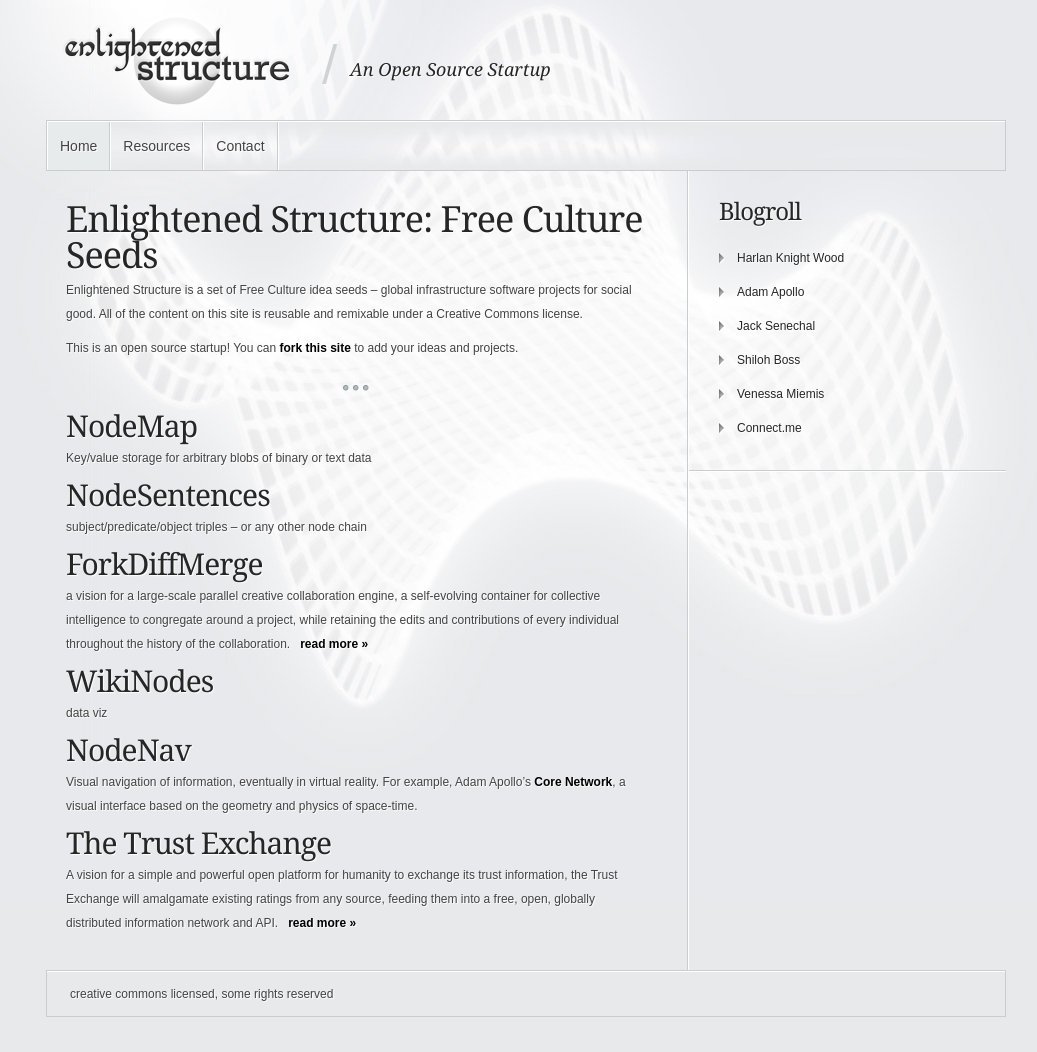
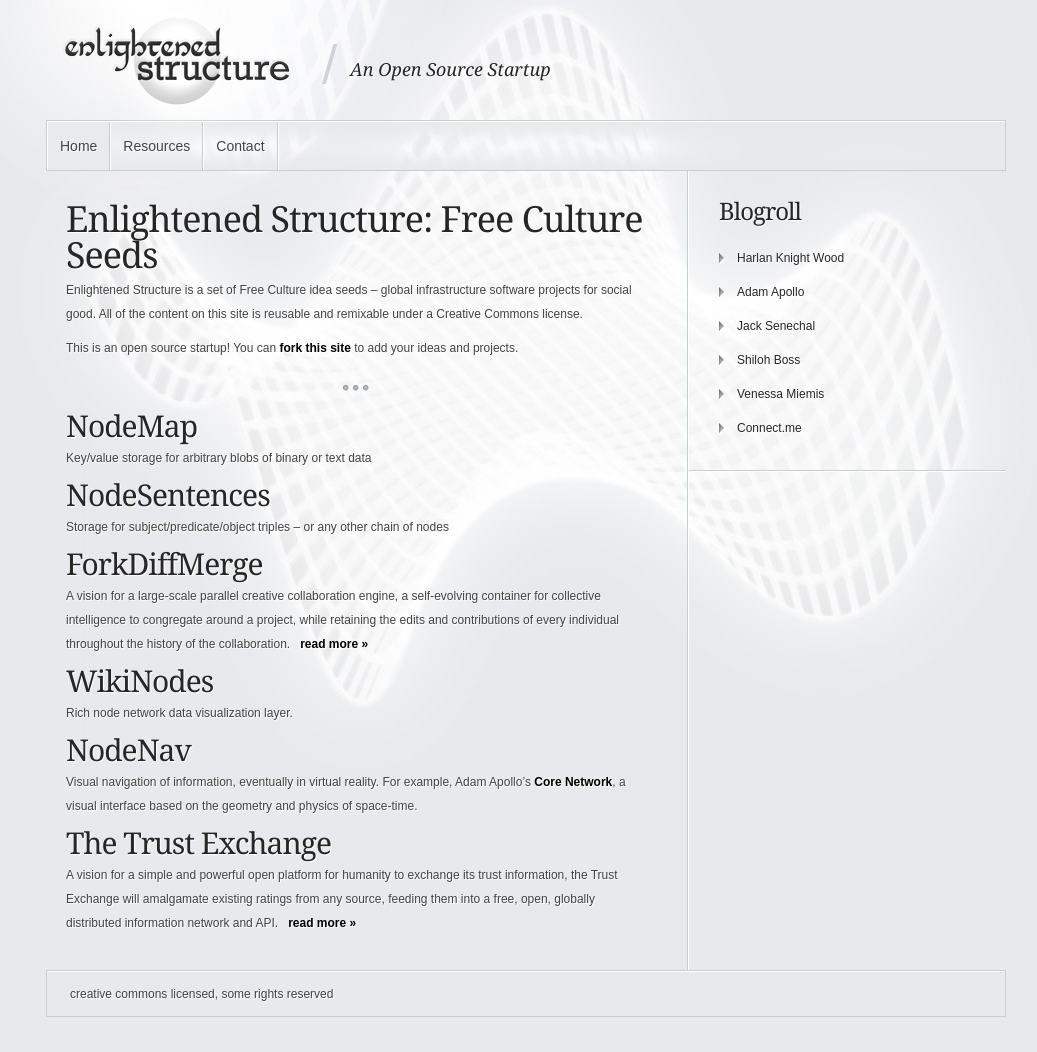
Before and after one commit to adamapollo/Enlightened_Structure, a Jekyll site: the page built from Home/index.md, in a window 1280 px wide. Shown: the whole page, without its empty margins (114-1151 px from the left). Built offline with Jekyll 4.4.1, drawn with Linux system fonts in a browser that asks for light colours.

Commit message:
Verbiage tweaks

```diff
--- a/Home/index.md
+++ b/Home/index.md
@@ -19,15 +19,15 @@ Key/value storage for arbitrary blobs of binary or text data
 
 NodeSentences
 -------------
-subject/predicate/object triples -- or any other node chain
+Storage for subject/predicate/object triples -- or any other chain of nodes
 
 ForkDiffMerge
 -------------
-a vision for a large-scale parallel creative collaboration engine, a self-evolving container for collective intelligence to congregate around a project, while retaining the edits and contributions of every individual throughout the history of the collaboration. &nbsp; [read more &raquo;](/ForkDiffMerge)
+A vision for a large-scale parallel creative collaboration engine, a self-evolving container for collective intelligence to congregate around a project, while retaining the edits and contributions of every individual throughout the history of the collaboration. &nbsp; [read more &raquo;](/ForkDiffMerge)
 
 WikiNodes
 ---------
-data viz
+Rich node network data visualization layer.
 
 NodeNav
 -------
```
